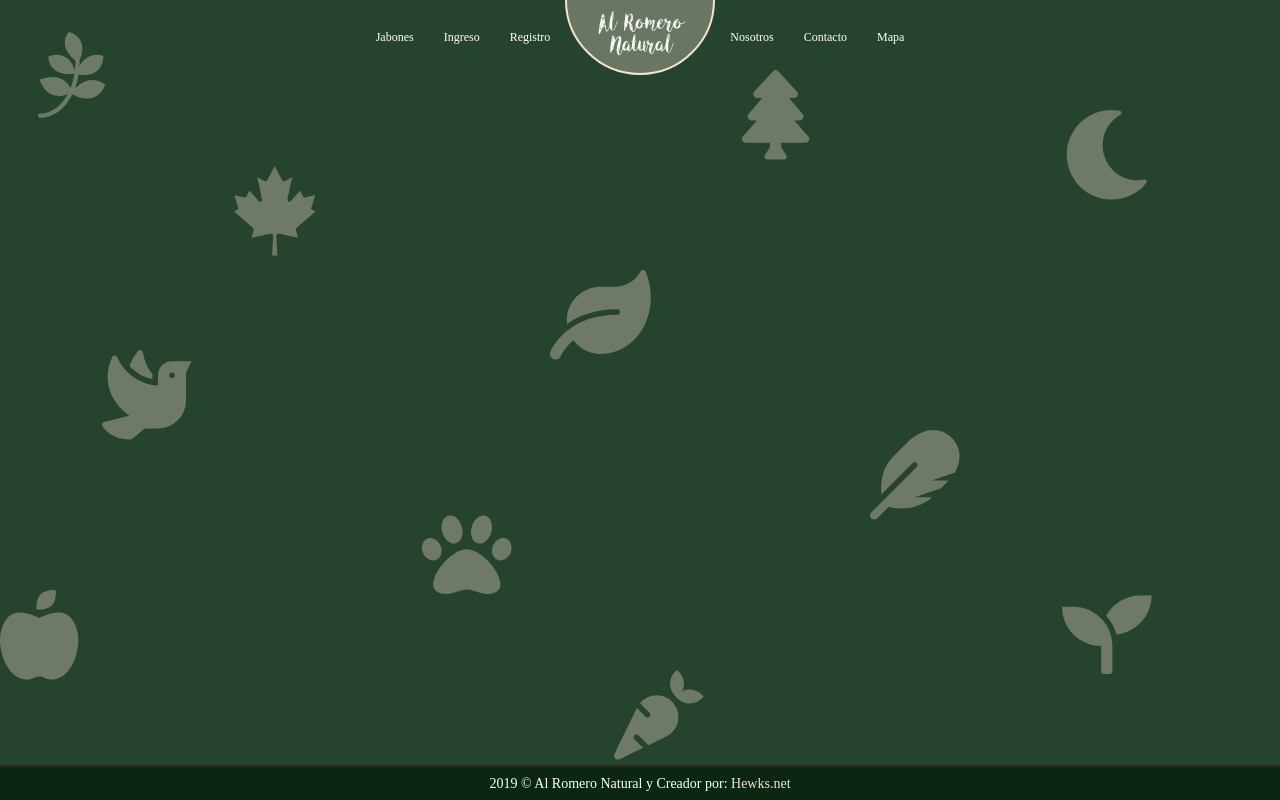
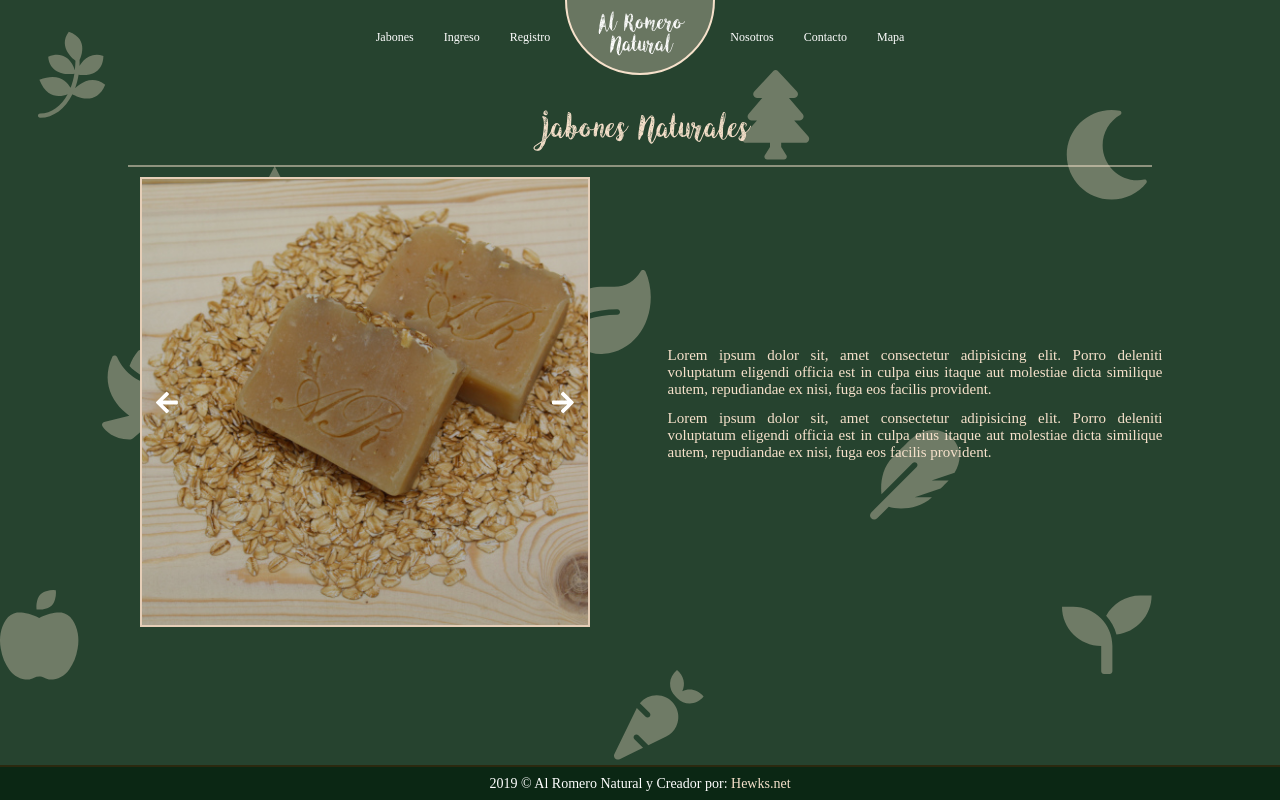
Before and after one commit to hewks/AlRomeroNatural, a CodeIgniter app: page /database/ in a window 1280 px wide. Run offline with CodeIgniter, Linux system fonts and the light colour scheme; some libraries are stand-ins or nearby versions.

Commit message:
Add Main Slider Component

```diff
--- a/application/controllers/Main.php
+++ b/application/controllers/Main.php
@@ -17,7 +17,9 @@ class Main extends CI_Controller
 		);
 
 		$footer_data = array(
-			'scripts' => array()
+			'scripts' => array(
+				'js/components/simpleSlider.js'
+			)
 		);
 
 		$this->load->view('pages/layout/header', $header_data);
--- a/application/views/pages/main.php
+++ b/application/views/pages/main.php
@@ -0,0 +1,28 @@
+<h1 class="hw-font-theme hw-text-center">Jabones Naturales</h1>
+<div class="hw-theme-line"></div>
+<div class="hw-fluid-container">
+    <div class="hw-row-container">
+        <div class="hw-row-col-50 hw-mb-25">
+            <div class="hw-total-center-container hw-mt-10">
+                <div class="hw-simple-slider hw-theme-border hw-theme-bg" id="hw-simple-slider">
+                    <div class="hw-ss hw-beauty-border hw-cover-bg hw-center-bg" data-slider="0" style="background-image: url('<?= base_url() ?>assets/images/jabones/jabon_avena_small.JPG')"></div>
+                    <div class="hw-ss hw-beauty-border hw-cover-bg hw-center-bg" data-slider="1" style="background-image: url('<?= base_url() ?>assets/images/jabones/jabon_lavanda_small.JPG')"></div>
+                    <div class="hw-ss hw-beauty-border hw-cover-bg hw-center-bg" data-slider="2" style="background-image: url('<?= base_url() ?>assets/images/jabones/jabon_coco_small.JPG')"></div>
+                    <div class="hw-ss hw-beauty-border hw-cover-bg hw-center-bg" data-slider="3" style="background-image: url('<?= base_url() ?>assets/images/jabones/jabon_calendula_small.JPG')"></div>
+                    <span class="hw-simple-slider-control hw-simple-slider-next" data-toggle="next">
+                        <i class="fas fa-arrow-right"></i>
+                    </span>
+                    <span class="hw-simple-slider-control hw-simple-slider-back" data-toggle="back">
+                        <i class="fas fa-arrow-left"></i>
+                    </span>
+                </div>
+            </div>
+        </div>
+        <div class="hw-row-col-50 hw-total-center-container">
+            <div class="hw-text-container">
+                <p class="hw-font-theme-2 hw-text-justify hw-mw-90 hw-pb-12">Lorem ipsum dolor sit, amet consectetur adipisicing elit. Porro deleniti voluptatum eligendi officia est in culpa eius itaque aut molestiae dicta similique autem, repudiandae ex nisi, fuga eos facilis provident.</p>
+                <p class="hw-font-theme-2 hw-text-justify hw-mw-90 hw-pb-12">Lorem ipsum dolor sit, amet consectetur adipisicing elit. Porro deleniti voluptatum eligendi officia est in culpa eius itaque aut molestiae dicta similique autem, repudiandae ex nisi, fuga eos facilis provident.</p>
+            </div>
+        </div>
+    </div>
+</div>
--- a/assets/css/layout.css
+++ b/assets/css/layout.css
@@ -8,6 +8,36 @@
 General Styles
 /////////////////////////////////////////////// */
 
+/* /////////// Fonts /////////// */
+
+.hw-font-theme {
+    font-family: 'Angelina Vintage';
+    font-weight: lighter;
+    color: rgb(246, 225, 203);
+}
+
+.hw-font-theme-2 {
+    font-weight: lighter;
+    color: rgb(246, 225, 203);
+}
+
+.hw-theme-line {
+    width: 80%;
+    margin: 0 auto;
+    background-color: rgba(246, 225, 203, 0.507);
+    height: 2px;
+    max-width: 1100px;
+}
+
+.hw-theme-border {
+    border: 2px solid rgba(246, 225, 203, 0.692);
+}
+
+.hw-theme-bg {
+    background-color: rgb(190, 166, 138);
+}
+
+
 /* /////////// Background /////////// */
 
 .hw-bg-theme-color {
@@ -16,6 +46,10 @@ General Styles
 
 .hw-cover-bg {
     background-size: cover;
+}
+
+.hw-center-bg {
+    background-position: center;
 }
 
 .hw-bg-icon {
@@ -78,6 +112,12 @@ General Styles
     top: calc(85vh - 7vw);
     left: calc(90vw - 7vw);
 }
+
+/* /////////// Images /////////// */
+
+/* .hw-beauty-border {
+    border: 2px solid white;
+} */
 
 /* ///////////////////////////////////////////////
 Navigation Styles
@@ -153,7 +193,7 @@ Navigation Styles
 
 .hw-sidebar {
     height: 0;
-    background-color: rgba(38, 67, 47, 0.596);
+    background-color: rgba(38, 67, 47, 0.89);
     position: absolute;
     top: calc(-100vh + 75px);
     left: 0;
--- a/assets/css/main.css
+++ b/assets/css/main.css
@@ -29,10 +29,134 @@ a:focus {
     outline: none;
 }
 
+p {
+    padding-bottom: 5px;
+    font-size: 11px;
+}
+
+@media screen and (min-width: 450px) {
+    p {
+        padding-bottom: 7px;
+        font-size: 13px;
+    }
+}
+
+@media screen and (min-width: 660px) {
+    p {
+        padding-bottom: 8px;
+        font-size: 15px;
+    }
+}
+
+
 /* /////////// Background /////////// */
 
 .hw-cover-bg {
     background-size: cover;
+}
+
+/* /////////// Positions /////////// */
+
+/* Containers */
+
+.hw-total-center-container {
+    display: flex;
+    width: 100%;
+    height: 100%;
+    justify-content: center;
+    align-items: center;
+    max-width: 1000px;
+    height: auto;
+    margin: 0 auto;
+}
+
+.hw-fluid-container {
+    max-width: 1100px;
+    margin: 0 auto;
+    width: 90%;
+}
+
+@media screen and (min-width: 1100px) {}
+
+.hw-row-container {
+    display: flex;
+    flex-direction: column;
+}
+
+@media screen and (min-width: 760px) {
+    .hw-row-container {
+        flex-direction: row;
+    }
+}
+
+.hw-mw-70 {
+    max-width: 70%;
+    margin: 0 auto;
+}
+
+.hw-mw-90 {
+    max-width: 90%;
+    margin: 0 auto;
+}
+
+/* Align */
+
+.hw-flex-center {
+    display: flex;
+    justify-content: center;
+    align-items: center;
+}
+
+.hw-text-center {
+    text-align: center;
+}
+
+.hw-text-justify {
+    text-align: justify;
+}
+
+/* Row Sizes */
+
+.hw-row-col-50 {
+    flex: 0 0 100%;
+    max-width: 100%;
+}
+
+@media screen and (min-width: 760px) {
+    .hw-row-col-50 {
+        flex: 0 0 50%;
+        max-width: 50%;
+    }
+}
+
+/* Margins */
+
+.hw-mt-50 {
+    margin-top: 50px;
+}
+
+.hw-mt-10 {
+    margin-top: 10px;
+}
+
+.hw-mt-25 {
+    margin-top: 25px;
+}
+
+.hw-mb-25 {
+    margin-bottom: 25px;
+}
+
+/* Paddings */
+
+.hw-pb-12 {
+    padding-bottom: 12px;
+}
+
+/* /////////// Figures /////////// */
+
+.hw-rounded {
+    border-radius: 50%;
 }
 
 /* ///////////////////////////////////////////////
@@ -56,6 +180,7 @@ Section Styles
     width: 100%;
     overflow: auto;
     position: fixed;
+    z-index: 100;
 }
 
 /* ///////////////////////////////////////////////
@@ -72,6 +197,7 @@ Footer Styles
     justify-content: center;
     align-items: center;
     font-size: 10px;
+    z-index: 1000;
 }
 
 @media screen and (min-width: 360px) {
@@ -85,3 +211,78 @@ Footer Styles
         font-size: 14px;
     }
 }
+
+/* ///////////////////////////////////////////////
+HW Slider
+/////////////////////////////////////////////// */
+
+.hw-simple-slider {
+    position: relative;
+    display: block;
+    width: 90vw;
+    height: 90vw;
+    max-width: 350px;
+    max-height: 350px;
+    margin: 0 auto;
+    overflow: hidden;
+    margin-top: 15px;
+}
+
+@media screen and (min-width: 760px) {
+    .hw-simple-slider {
+        width: 50vw;
+        height: 50vw;
+        margin-top: 0;
+        max-width: 550px;
+        max-height: 550px;
+    }
+}
+
+@media screen and (min-width: 1100px) {
+    .hw-simple-slider {
+        max-height: 450px;
+        max-width: 450px;
+        width: 90vw;
+        height: 90vw;
+    }
+}
+
+.hw-simple-slider>.hw-ss {
+    height: 100%;
+    width: 100%;
+    top: 0;
+    position: absolute;
+    left: -100%;
+    transition: all 0.3s ease;
+}
+
+.hw-simple-slider>.hw-ss.hw-active-slider {
+    left: 0;
+}
+
+.hw-simple-slider-control {
+    position: absolute;
+    width: 50px;
+    height: 50px;
+    top: calc(50% - 25px);
+    color: white;
+    font-size: 25px;
+    display: flex;
+    justify-content: center;
+    align-items: center;
+    transition: all 0.4s ease;
+    border-radius: 50%;
+    cursor: pointer;
+}
+
+.hw-simple-slider-control:hover {
+    background: rgba(255, 255, 255, 0.418);
+}
+
+.hw-simple-slider-control.hw-simple-slider-next {
+    right: 0;
+}
+
+.hw-simple-slider-control.hw-simple-slider-back {
+    left: 0;
+}
```
Also changed, not shown: assets/js/components/simpleSlider.js (added, +50 -0 lines), assets/images/jabones/jabon_avena_small.JPG (added), assets/images/jabones/jabon_calendula_small.JPG (added), assets/images/jabones/jabon_coco.JPG (added), assets/images/jabones/jabon_coco_small.JPG (added), assets/images/jabones/jabon_lavanda_small.JPG (added), 3 other files.
